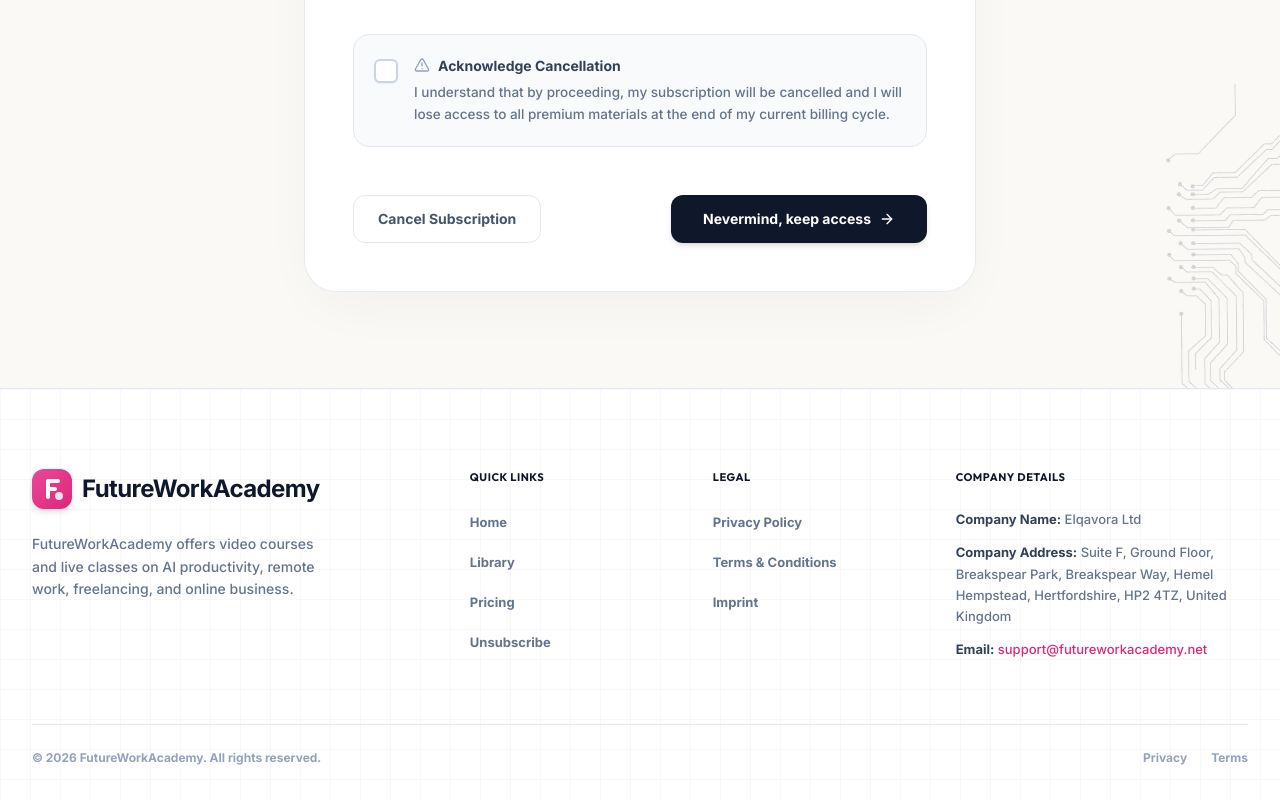
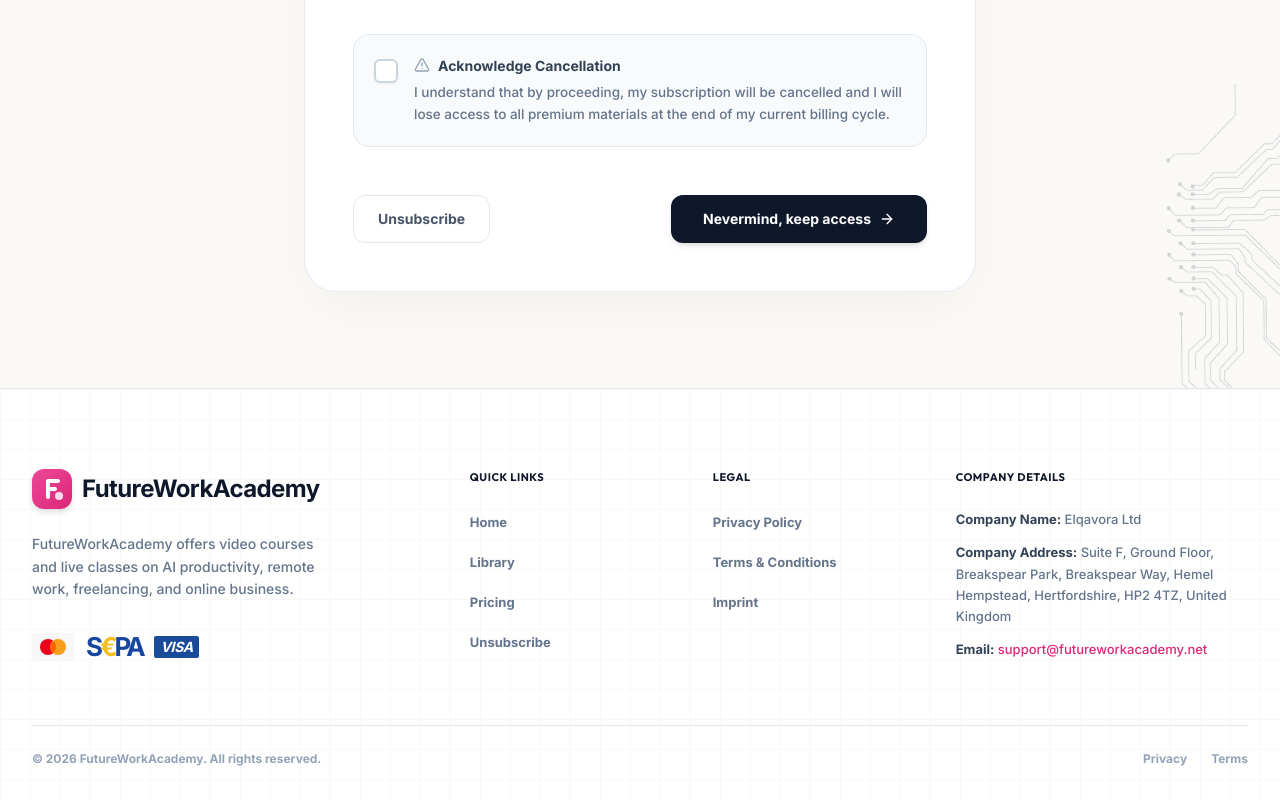
Before and after one commit to manishmcode/future-work-academy, a React (Create React App) app: page /unsubscribe in a window 1280 px wide. Shown: the part 729-1529 px from the top of the page. Built offline with nearby package versions, Linux system fonts and the light colour scheme; no server answers.

Commit message:
add payment methods section to footer and update unsubscribe text for clarity

```diff
--- a/src/components/Footer.tsx
+++ b/src/components/Footer.tsx
@@ -3,6 +3,25 @@
 import { Logo } from './Logo';
 import { COMPANY, companyEmailLink } from '../config/company';
 import { useAuth } from '../context/AuthContext';
+
+const PaymentMethods = () => (
+  <div className="flex items-center gap-3" aria-label="Accepted payment methods">
+    <span className="inline-flex" aria-label="Mastercard">
+      <svg width="42" height="28" viewBox="0 0 42 28" aria-hidden="true">
+        <rect width="42" height="28" rx="2" fill="#F7F7F7" />
+        <circle cx="16" cy="14" r="8" fill="#EB001B" />
+        <circle cx="26" cy="14" r="8" fill="#F79E1B" />
+        <path d="M21 7.76a8 8 0 0 0 0 12.48 8 8 0 0 0 0-12.48Z" fill="#FF5F00" />
+      </svg>
+    </span>
+    <span className="text-[26px] font-black leading-none tracking-[-0.12em] text-[#17469e]" aria-label="SEPA">
+      S<span className="text-[#f4bf24]">€</span>PA
+    </span>
+    <span className="rounded-sm bg-[#1a4b9b] px-1.5 py-1 text-[14px] font-black italic leading-none tracking-tight text-white" aria-label="Visa">
+      VISA
+    </span>
+  </div>
+);
 
 export const Footer = () => {
   const location = useLocation();
@@ -26,6 +45,7 @@
             <p className="text-[14px] leading-relaxed text-slate-500 font-medium max-w-[310px] mb-8">
               FutureWorkAcademy offers video courses and live classes on AI productivity, remote work, freelancing, and online business.
             </p>
+            <PaymentMethods />
           </div>
 
           <div>
--- a/src/pages/Account.tsx
+++ b/src/pages/Account.tsx
@@ -285,6 +285,9 @@
               </span>
               <span className="text-slate-500 font-medium text-sm">{dashboard?.email}</span>
             </div>
+            <button type="button" onClick={handleLogout} className="mt-5 h-10 px-5 rounded-xl border-2 border-red-100 text-red-600 text-[12px] font-black uppercase tracking-widest inline-flex items-center justify-center gap-2 hover:bg-red-50 hover:border-red-200 transition-colors">
+              <LogOut className="w-4 h-4" /> Sign Out
+            </button>
           </header>
 
           <nav className="bg-white p-2 rounded-full shadow-sm border border-slate-200/60 flex items-center gap-2 mb-8 overflow-x-auto">
@@ -373,8 +376,7 @@
               <PasswordInput label="Current Password" value={passwordForm.current_password} onChange={(value) => setPasswordForm((current) => ({ ...current, current_password: value }))} placeholder="Enter your current password" />
               <PasswordInput label="New Password" value={passwordForm.new_password} onChange={(value) => setPasswordForm((current) => ({ ...current, new_password: value }))} placeholder="At least 6 characters" />
               <PasswordInput label="Confirm Password" value={passwordForm.confirm_password} onChange={(value) => setPasswordForm((current) => ({ ...current, confirm_password: value }))} placeholder="Re-enter your new password" />
-              <div className="flex flex-col-reverse sm:flex-row sm:items-center sm:justify-between gap-4 pt-6 border-t border-slate-100">
-                <button type="button" onClick={handleLogout} className="h-12 px-6 rounded-xl border-2 border-red-100 text-red-600 text-[13px] font-black uppercase tracking-widest flex items-center justify-center gap-2"><LogOut className="w-4 h-4" /> Sign Out</button>
+              <div className="flex justify-end pt-6 border-t border-slate-100">
                 <button disabled={isChangingPassword} className="h-12 px-8 rounded-xl bg-slate-900 text-white text-[15px] font-bold disabled:opacity-60">{isChangingPassword ? <Loader variant="inline" label="Updating..." /> : 'Update Password'}</button>
               </div>
             </form>
--- a/src/pages/Unsubscribe.tsx
+++ b/src/pages/Unsubscribe.tsx
@@ -87,7 +87,7 @@
           {/* Spacing to replace removed badge */}
           <div className="h-[32px] mb-6"></div>
           <h1 className="text-4xl sm:text-5xl lg:text-[4rem] font-extrabold leading-[1.1] tracking-tight text-slate-900 mb-6">
-            Cancel Subscription.
+            Unsubscribe
           </h1>
           <p className="text-[17px] text-slate-600 font-medium max-w-lg leading-relaxed">
             We’re sorry to see you leave. To securely cancel your subscription and halt future billing, please confirm your details below.
@@ -233,7 +233,7 @@
                 disabled={isSubmitting}
                 className="w-full sm:w-auto min-h-12 px-6 inline-flex items-center justify-center rounded-xl bg-white border border-slate-200 text-[14px] font-bold text-slate-600 transition-all hover:bg-red-50 hover:text-red-600 hover:border-red-200 disabled:cursor-wait disabled:opacity-70"
               >
-                {isSubmitting ? <Loader variant="inline" label="Submitting..." /> : 'Cancel Subscription'}
+                {isSubmitting ? <Loader variant="inline" label="Submitting..." /> : 'Unsubscribe'}
               </button>
 
               <Link
```
